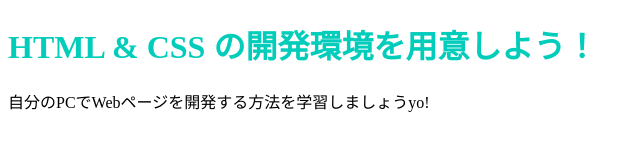
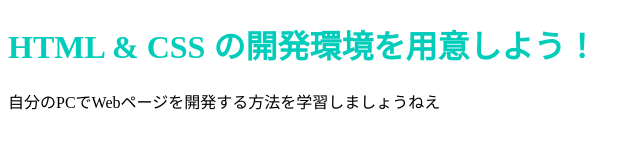
Before and after one commit to YUNOMICHAN/.github.io, a plain HTML site: page index.html in a window 1280 px wide. Shown: the full height of the page, 0-640 px from the left. Drawn offline with Linux system fonts and the light colour scheme.

Commit message:
Update index.html

```diff
--- a/index.html
+++ b/index.html
@@ -7,6 +7,6 @@
   </head>
   <body>
     <h1 class="title">HTML & CSS の開発環境を用意しよう！</h1>
-    <p>自分のPCでWebページを開発する方法を学習しましょうyo!</p>
+    <p>自分のPCでWebページを開発する方法を学習しましょうねえ</p>
   </body>
 </html>
```
